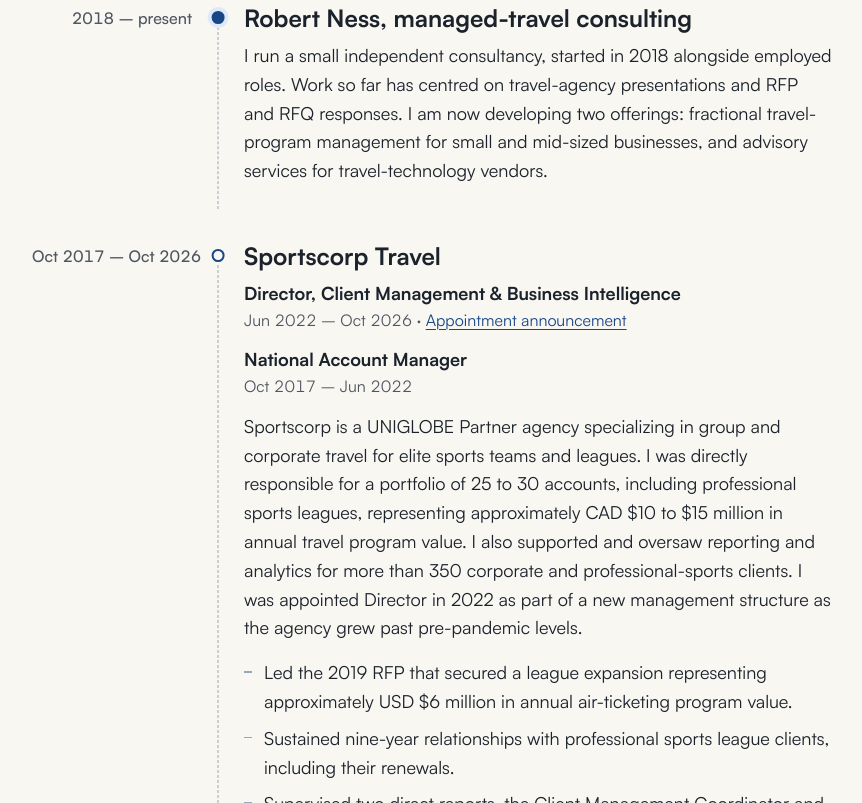
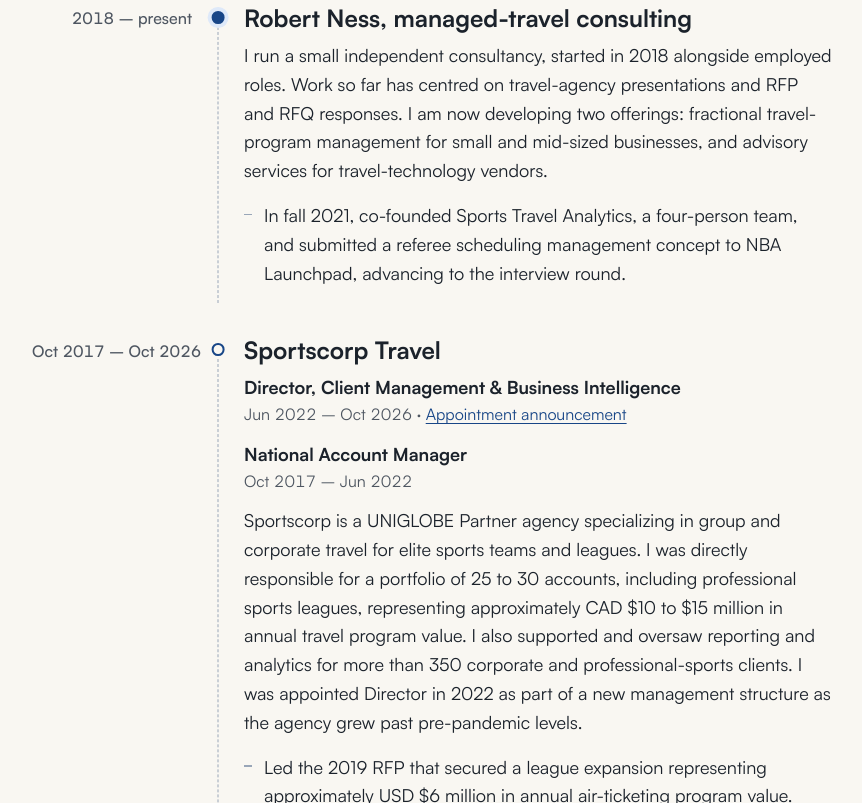
Before and after one commit to robcness/robertness-site, a plain HTML site: page index.html in a window 1280 px wide. Shown: the part 949-1752 px from the top of the page, without its empty margins (208-1070 px from the left). Drawn offline with Linux system fonts and the light colour scheme.

Commit message:
Consultancy: add Sports Travel Analytics and NBA Launchpad bullet
Co-authored-by: Perplexity <noreply@perplexity.ai>

```diff
--- a/index.html
+++ b/index.html
@@ -126,6 +126,9 @@
           <div class="what">
             <h3>Robert Ness, managed-travel consulting</h3>
             <p>I run a small independent consultancy, started in 2018 alongside employed roles. Work so far has centred on travel-agency presentations and RFP and RFQ responses. I am now developing two offerings: fractional travel-program management for small and mid-sized businesses, and advisory services for travel-technology vendors.</p>
+            <ul class="points">
+              <li>In fall 2021, co-founded Sports Travel Analytics, a four-person team, and submitted a referee scheduling management concept to NBA Launchpad, advancing to the interview round.</li>
+            </ul>
           </div>
         </li>
 
```
